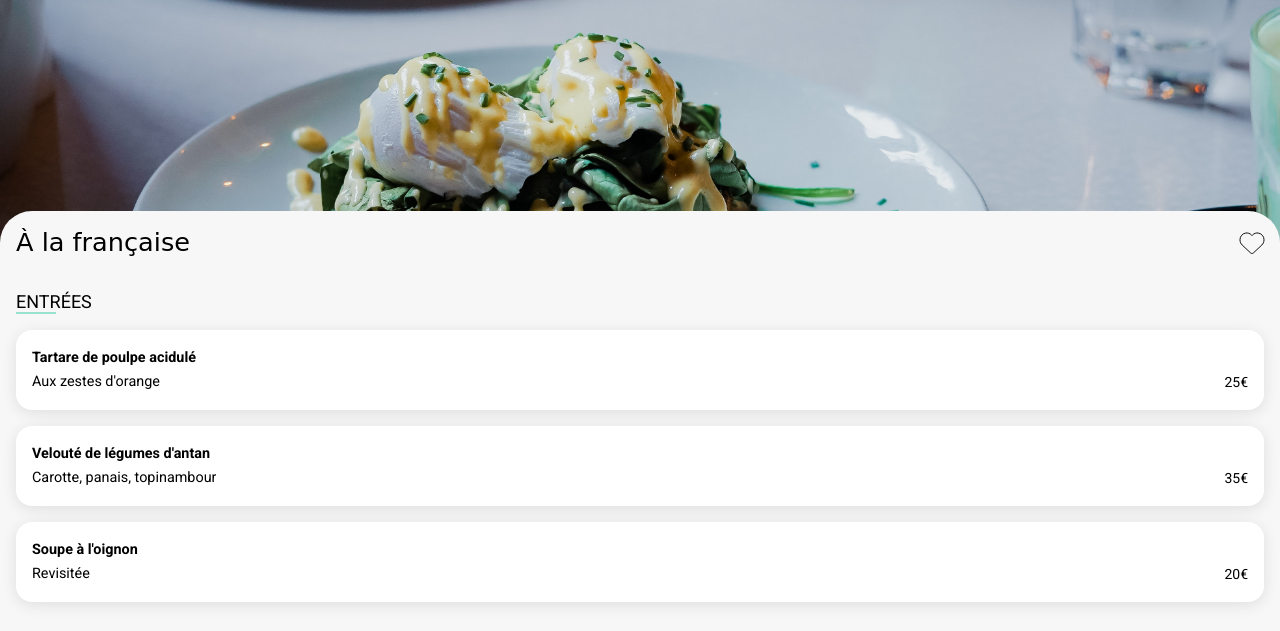
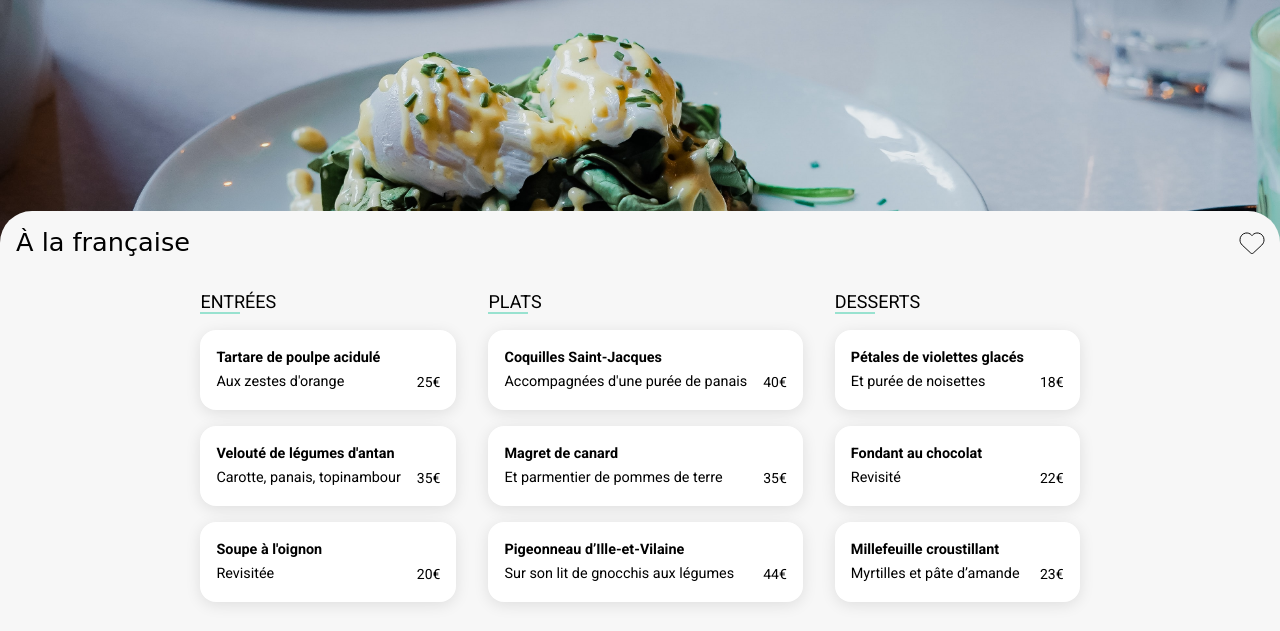
Before and after one commit to RenierJordan/Dynamisez_une_page_web_avec_des_animations_CSS_renier_jordan, a website: page pages/a_la_francaise.html in a window 1280 px wide. Shown: the part 111-742 px from the top of the page. Drawn offline with Linux system fonts and the light colour scheme; a web font is replaced by a local one.

Commit message:
Mise en place du responsive pour dekstop

```diff
--- a/sass/base/_media.scss
+++ b/sass/base/_media.scss
@@ -24,4 +24,14 @@
         }
     }
 
+    @media (min-width: 1100px){
+
+         .menu__carte {
+            display: flex;
+            justify-content: center;
+        }
+
+    }
+
+
 }
--- a/sass/pages/_restaurants.scss
+++ b/sass/pages/_restaurants.scss
@@ -41,7 +41,7 @@
     &__carte{
         display: grid;
         gap: 2rem;
-        @for $i from 2 to 5 {
+        @for $i from 2 to 6 {
         :nth-child(#{$i}) {
             animation-delay: 250ms * $i;
         }
@@ -67,7 +67,7 @@
         animation-fill-mode: both;
         display: flex;
         overflow: hidden;
-
+        max-height: 80px;
         background-color: white;
         border-radius: 1rem;
 
```
Also changed, not shown: styles/style.css, 1 other file.
